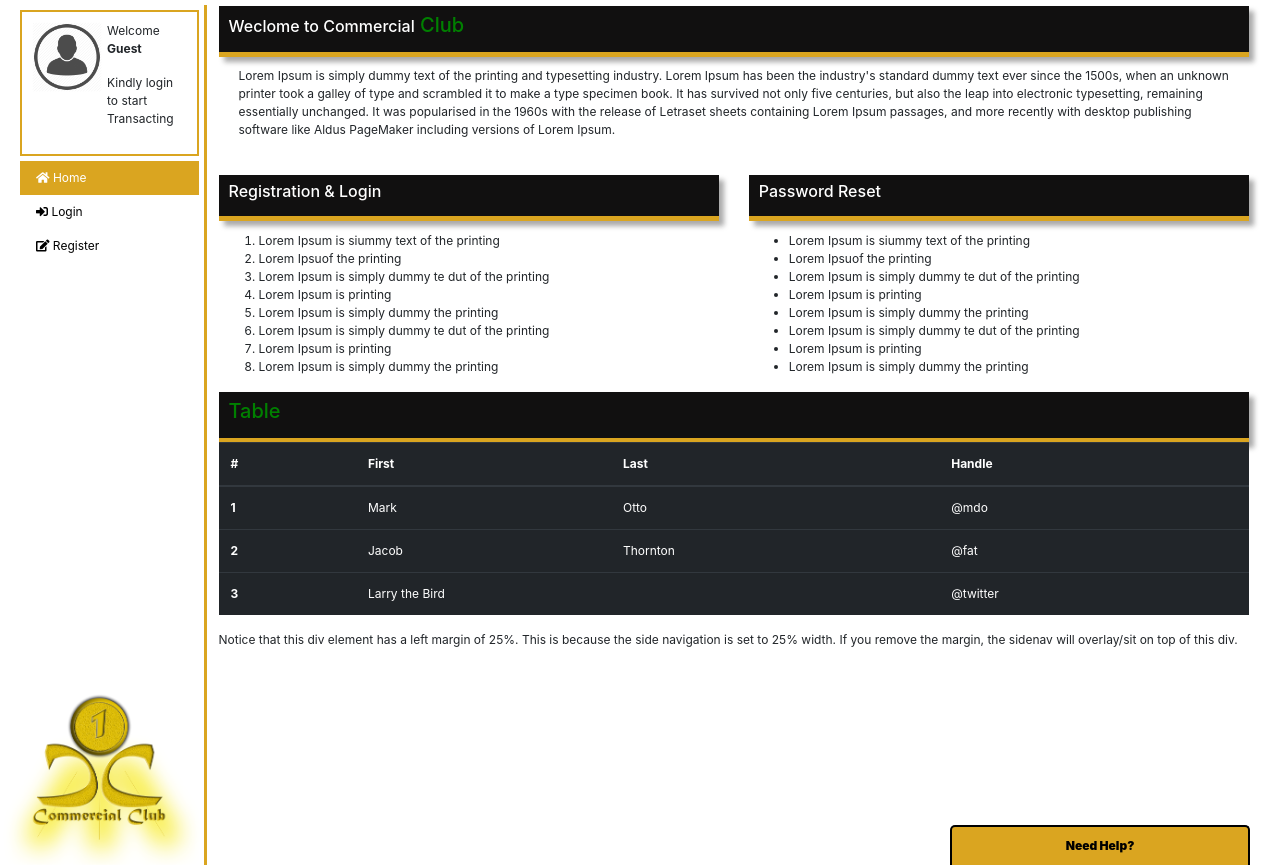
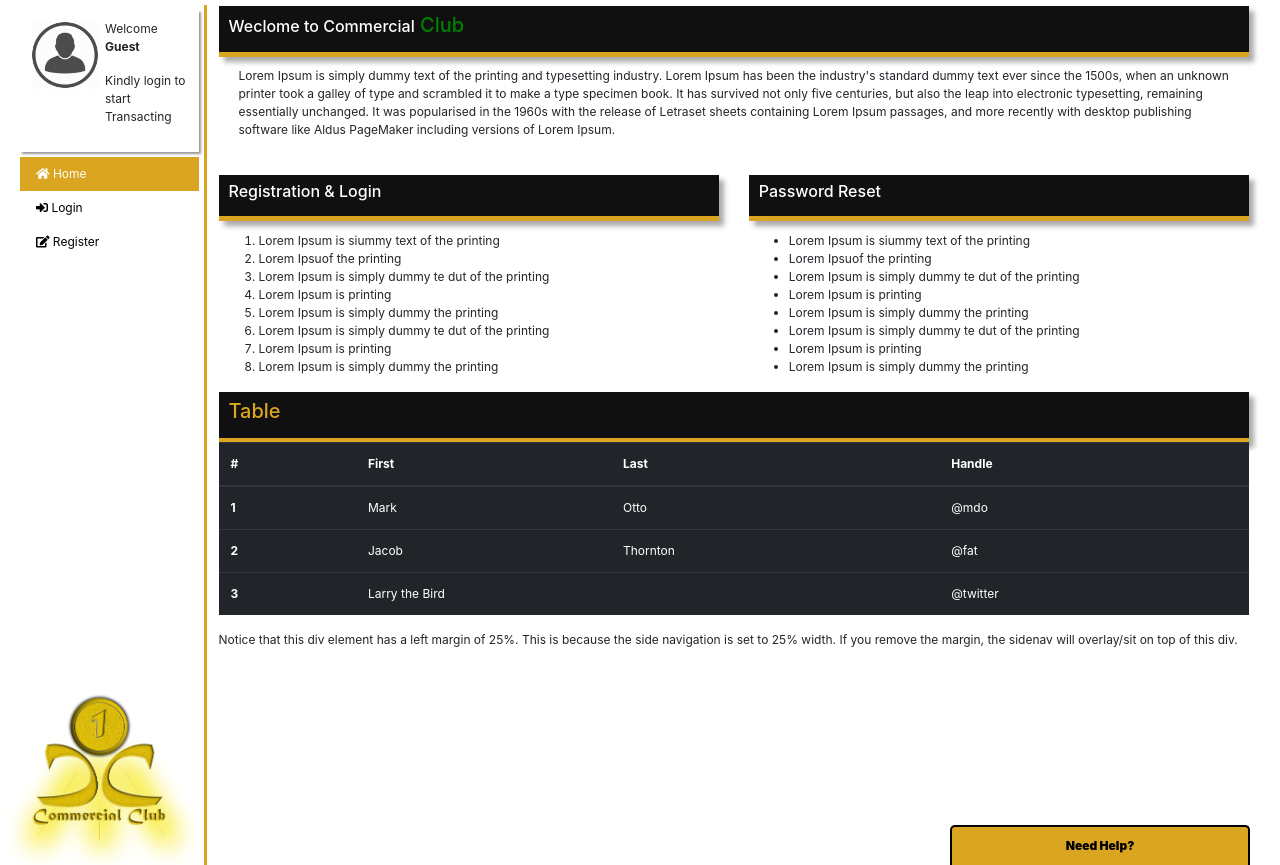
Before and after one commit to iamfortunedube/commercial-club, a PHP site: page / in a window 1280 px wide. Shown: the part 70-935 px from the top of the page. Run offline with PHP 8.4, Linux system fonts and the light colour scheme; some libraries are stand-ins or nearby versions.

Commit message:
desgin for slidebar

```diff
--- a/css/main.css
+++ b/css/main.css
@@ -12,7 +12,7 @@ body {
     height: 100%;
     overflow: auto;
     border-right: 3px solid rgb(218,165,32);
-
+    margin-right:10px;
 }
 
 li a {
@@ -32,7 +32,8 @@ li a:hover:not(.active) {
     background-color: #555;
     color: white;
     text-decoration: none;
-    padding-left:50px;
+    padding-left:70px;
+    transition: all 600ms ease-in-out;
 }
 
 /* support */
@@ -128,8 +129,8 @@ header{
 
 .userProfile{
     padding:10px;
-    border:2px solid rgb(218,165,32);
     margin-bottom:5px;
+    box-shadow: 2px 2px 2px rgba(17, 16, 16, 0.432);
 }
 
 /* side bar end*/
--- a/inc/home.php
+++ b/inc/home.php
@@ -57,7 +57,7 @@
                     <div class="col-md-12">
                             <div class="welcomeWrapper">
                                     <div class="welcomeTitle">
-                                            <h6><span style="color:green;font-size:15pt;">Table</span></h6>
+                                            <h6><span style="color:rgb(218,165,32);font-size:15pt;">Table</span></h6>
                                     </div>
                                     <p class="welcomeContent">
                                             <table class="table table-hover table-dark">
```
